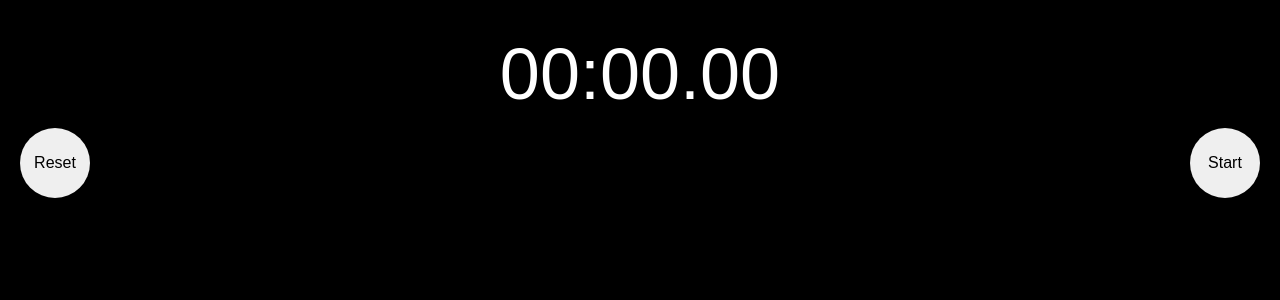
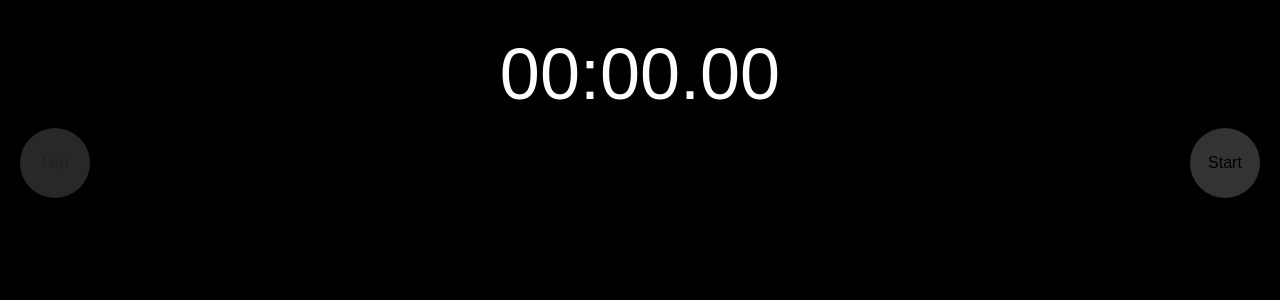
Before and after one commit to balazsotakomaiya/playground, a React (Vite) app in the folder stopwatch/: page / in a window 1280 px wide. Shown: the top 300 px of the page. Built offline with nearby package versions, Linux system fonts and the light colour scheme.

Commit message:
Initial lap

```diff
--- a/stopwatch/src/App.tsx
+++ b/stopwatch/src/App.tsx
@@ -19,6 +19,9 @@ function App() {
   }, [state.laps]);
 
   const reversedLaps = [...state.laps].reverse(); // Do not mutate React state directly
+
+  const canReset = state.elapsedTime > 0 && !state.isRunning;
+  const canLap = state.elapsedTime > 0;
 
   const startStopwatch = () => {
     dispatch({ type: "START_STOPWATCH" });
@@ -60,13 +63,13 @@ function App() {
       <TimeAndControls>
         <DigitalTime elapsedTime={state.elapsedTime} />
         <Controls>
-          { state.isRunning ? (
-              <RoundButton onClick={recordLap}>
-                Lap
+          {canReset ? (
+              <RoundButton onClick={resetStopwatch}>
+                Reset
               </RoundButton>
           ) : (
-              <RoundButton onClick={resetStopwatch}>
-                Reset
+              <RoundButton onClick={recordLap} disabled={!canLap}>
+                Lap
               </RoundButton>
           )}
 
--- a/stopwatch/src/components/RoundButton/RoundButton.tsx
+++ b/stopwatch/src/components/RoundButton/RoundButton.tsx
@@ -3,23 +3,37 @@ import styled from "styled-components";
 
 interface Props extends React.HTMLAttributes<HTMLButtonElement> {
     variant?: 'primary' | 'danger' | 'success'
+    disabled?: boolean
 }
 
 const RoundButton: React.FC<Props> = (props) => {
     const {
         variant,
+        disabled,
         ...rest
     } = props
 
-    return <StyledRoundButton {...rest} variant={variant} />;
+    return (
+        <StyledRoundButton
+            {...rest}
+            variant={variant}
+            disabled={disabled}
+        />
+    );
 }
 
-const StyledRoundButton = styled.button<{ variant: Props['variant'] }>`
+const StyledRoundButton = styled.button<{
+    variant: Props['variant'],
+    disabled: Props['disabled']
+}>`
   height: 70px;
   width: 70px;
   border-radius: 50%;
   border: none;
   font-size: 1rem;
+  background: var(--primary-color);
+
+  opacity: ${props => props.disabled ? 0.8 : 1};
 `
 
 export default RoundButton
--- a/stopwatch/src/reducer.ts
+++ b/stopwatch/src/reducer.ts
@@ -32,6 +32,11 @@ const reducer = (state: StopwatchState, action: StopwatchAction): StopwatchState
         switch (action.type) {
             case 'START_STOPWATCH':
                 draftState.isRunning = true;
+
+                // Create a new lap, if laps are empty
+                if (draftState.laps.length === 0) {
+                    draftState.laps.push(0);
+                }
                 break;
             case 'STOP_STOPWATCH':
                 draftState.isRunning = false;
@@ -40,12 +45,9 @@ const reducer = (state: StopwatchState, action: StopwatchAction): StopwatchState
                 if (state.isRunning) {
                     draftState.elapsedTime = state.elapsedTime + action.interval;
 
-
                     // Update the duration of the current lap
-                    if (draftState.laps.length > 0) {
-                        const previousLapsDuration = sumNumbers(draftState.laps.slice(0, -1));
-                        draftState.laps[draftState.laps.length - 1] = draftState.elapsedTime - previousLapsDuration;
-                    }
+                    const previousLapsDuration = sumNumbers(draftState.laps.slice(0, -1));
+                    draftState.laps[draftState.laps.length - 1] = draftState.elapsedTime - previousLapsDuration;
                 }
                 break;
             case 'RESET_STOPWATCH':
```
